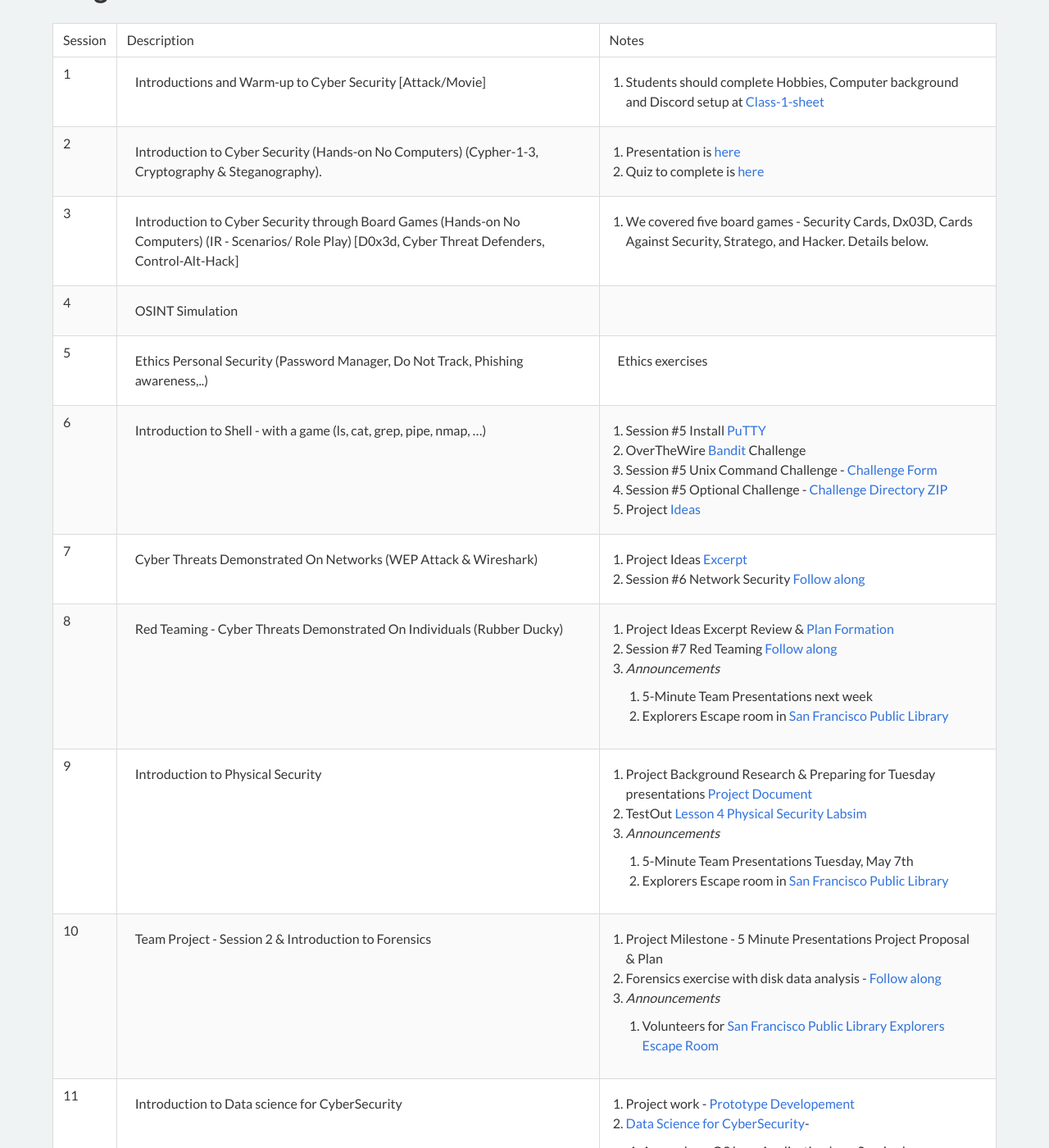
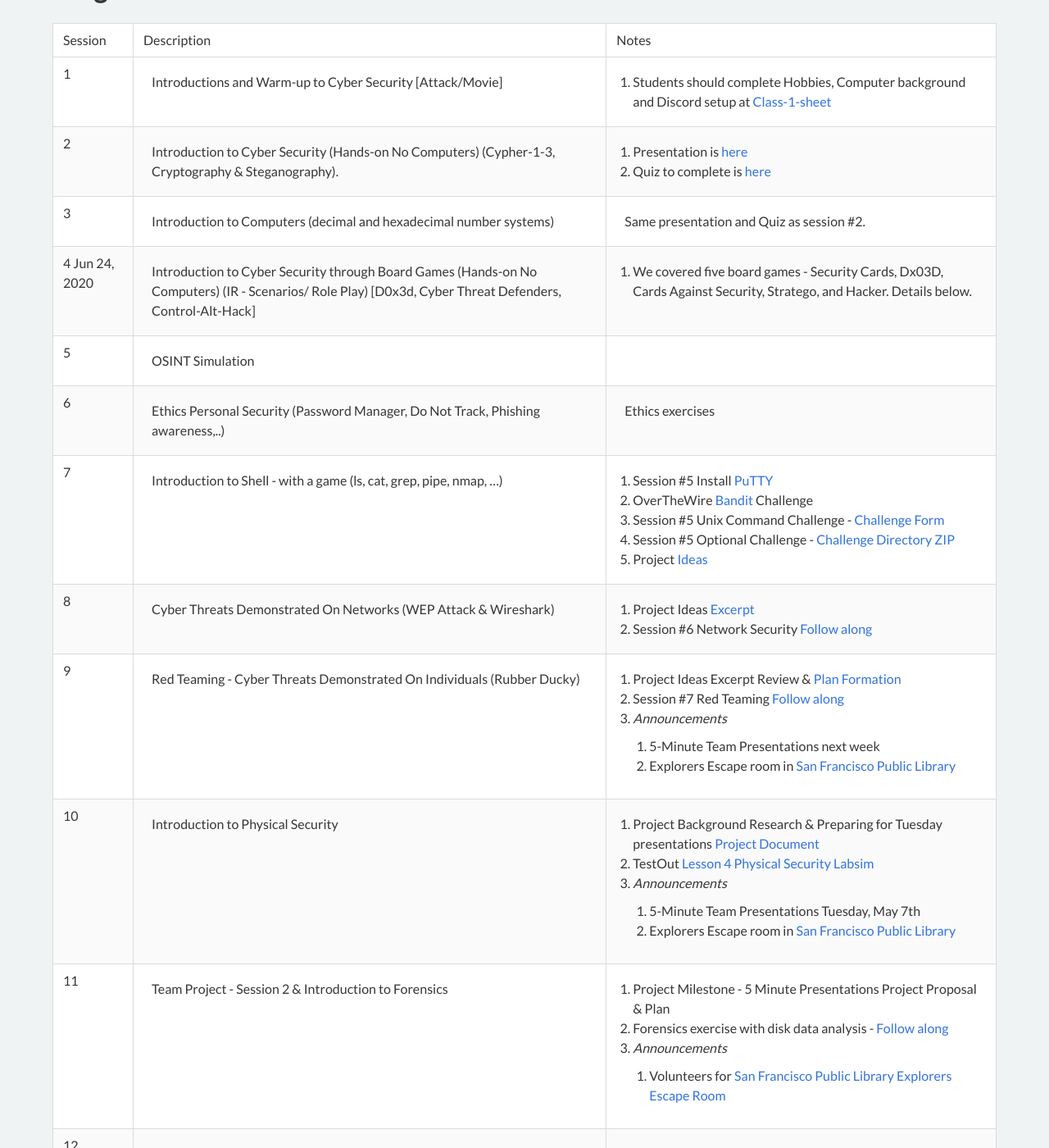
Before and after one commit to cyberdefendersprogram/www-homepage, a Jekyll site: the page built from pages/programs/cyberexplorers-ncat.md, in a window 1280 px wide and 1400 px high, scrolled down 1202 px. Shown: the whole window at 82% size. Built offline with Jekyll 4.4.1, drawn with Linux system fonts in a browser that asks for light colours; nearby versions of some CDN libraries.

Commit message:
Update cyber-explorers-ncat.yml

```diff
--- a/_data/cyber-explorers-ncat.yml
+++ b/_data/cyber-explorers-ncat.yml
@@ -11,22 +11,27 @@
     2. Quiz to complete is [here](https://docs.google.com/forms/d/e/1FAIpQLSfRT1HB-mZyI3AuORYcJm1RVE4Cn1VEALgOY6UjRhHI3L74kw/viewform?usp=sf_link)
 
 - session: 3
+  desc: Introduction to Computers (decimal and hexadecimal number systems)
+  notes: |
+    Same presentation and Quiz as session #2.
+
+- session: 4 Jun 24, 2020
   desc: Introduction to Cyber Security through Board Games (Hands-on No Computers) (IR - Scenarios/ Role Play) [D0x3d, Cyber Threat Defenders, Control-Alt-Hack]
   notes: |
     1. We covered five board games - Security Cards, Dx03D, Cards Against Security, Stratego, and Hacker. Details below.
 
-- session: 4
+- session: 5
   desc: |
     OSINT Simulation
   notes: |
 
 
-- session: 5
+- session: 6
   desc: Ethics Personal Security (Password Manager, Do Not Track, Phishing awareness,..)
   notes: |
     Ethics exercises
 
-- session: 6
+- session: 7
   desc: Introduction to Shell - with a game (ls, cat, grep, pipe, nmap, …)
   notes: |
     1. Session #5  Install [PuTTY](https://www.putty.org/)
@@ -35,13 +40,13 @@
     4. Session #5 Optional Challenge - [Challenge Directory ZIP](http://bit.ly/cmd-challenge)
     5. Project [Ideas](http://bit.ly/explorerideas2019)
 
-- session: 7
+- session: 8
   desc: Cyber Threats Demonstrated On Networks (WEP Attack & Wireshark)
   notes: |
     1. Project Ideas [Excerpt](http://bit.ly/explorerprojectexcerpt2019)
     2. Session #6 Network Security [Follow along](http://bit.ly/explorersession6)
 
-- session: 8
+- session: 9
   desc: Red Teaming - Cyber Threats Demonstrated On Individuals (Rubber Ducky)
   notes: |
     1. Project Ideas Excerpt Review & [Plan Formation](http://bit.ly/explorerplan2019)
@@ -50,7 +55,7 @@
         1. 5-Minute Team Presentations next week
         2. Explorers Escape room in [San Francisco Public Library](https://www.cyberdefendersprogram.com/escaperoom/)
 
-- session: 9
+- session: 10
   desc: Introduction to Physical Security
   notes: |
     1. Project Background Research & Preparing for Tuesday presentations [Project Document](http://bit.ly/project-session8)
@@ -59,7 +64,7 @@
         1. 5-Minute Team Presentations Tuesday, May 7th
         2. Explorers Escape room in [San Francisco Public Library](https://www.cyberdefendersprogram.com/escaperoom/)
 
-- session: 10
+- session: 11
   desc: Team Project - Session 2 & Introduction to Forensics
   notes: |
     1. Project Milestone - 5 Minute Presentations Project Proposal & Plan
@@ -67,7 +72,7 @@
     3. *Announcements*
         1. Volunteers for [San Francisco Public Library Explorers Escape Room](https://www.cyberdefendersprogram.com/escaperoom/)
 
-- session: 11
+- session: 12
   desc: Introduction to Data science for CyberSecurity
   notes: |
     1. Project work - [Prototype Developement](http://bit.ly/explorerprojectsession10)
@@ -78,7 +83,7 @@
         1. Cyber Patriots [Application](http://tinyurl.com/cyberpatriotapplication)
         2. Volunteer for the [Cyber Explorer Escape Room @ Bay Area Maker Faire](https://forms.gle/gEETTfEsiPdiW4VZA)
 
-- session: 12
+- session: 13
   desc: Team Project - Session 3 - students will work on team projects
   notes: |
     1. Project work [Feedback & Presentation plan](http://bit.ly/projectsession11)
@@ -86,7 +91,7 @@
         1. Invitation for [Cyber Explorers Demo Day](http://bit.ly/explorersdemoday2019), May 23 5-7pm, Multipurpose Room Santa Teresa High School, San Jose, CA.
         2. Volunteer for the [Cyber Explorer Escape Room @ Bay Area Maker Faire](https://forms.gle/gEETTfEsiPdiW4VZA)
 
-- session: 13
+- session: 14
   desc: Introduction to Career Paths in Cyber Security
   notes: |
     1. Conversation with [Mel Masterson](https://www.cyberdefendersprogram.com/advisors/), AirBnB Security
@@ -96,12 +101,12 @@
         2. Volunteer for the [Cyber Explorer Escape Room @ Bay Area Maker Faire](https://forms.gle/gEETTfEsiPdiW4VZA)
         3. We will work on Cyber Patriots images (OS & Networking) next session.
 
-- session: 14
+- session: 15
   desc: Lab session tailored to a Cyber Patriots Challenge
   notes: |
     1. TestLab - Cyber Patriots
         1. ISO images VMWare Player - problems (45 mins)
         2. Packet [Tracer Image](https://drive.google.com/drive/folders/1LAie_LInMbDvFxBqJwKLoqX2_6teayi0) - Cisco Packet Tracer (30mins)
 
-- session: 15
+- session: 16
   desc: Project Demonstration & Cyber Security Topic Presentations,Team Presentations
```
